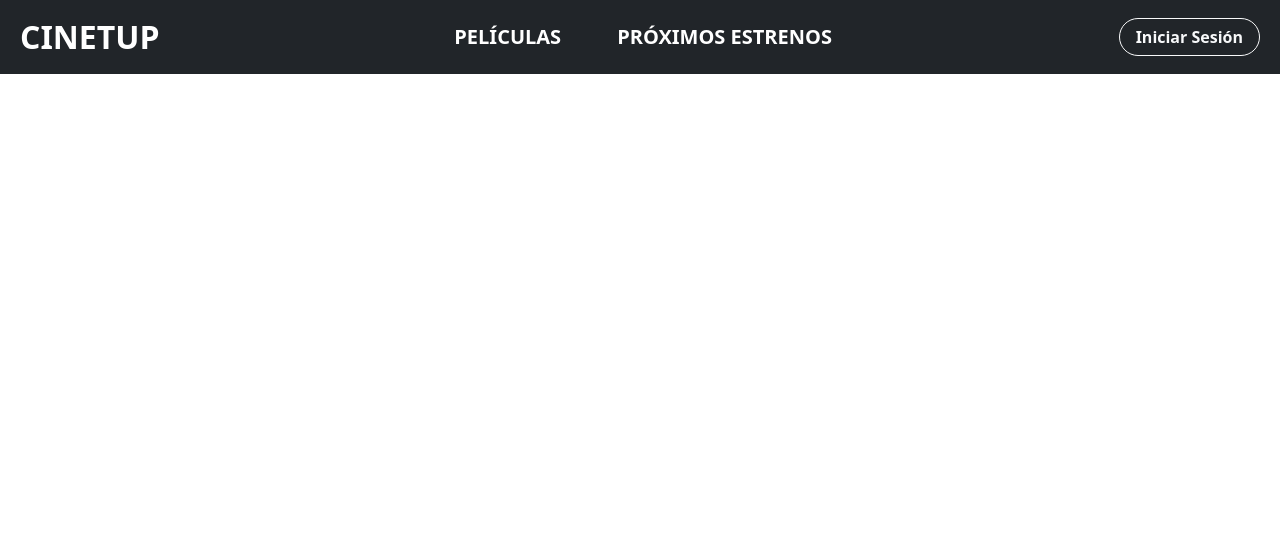
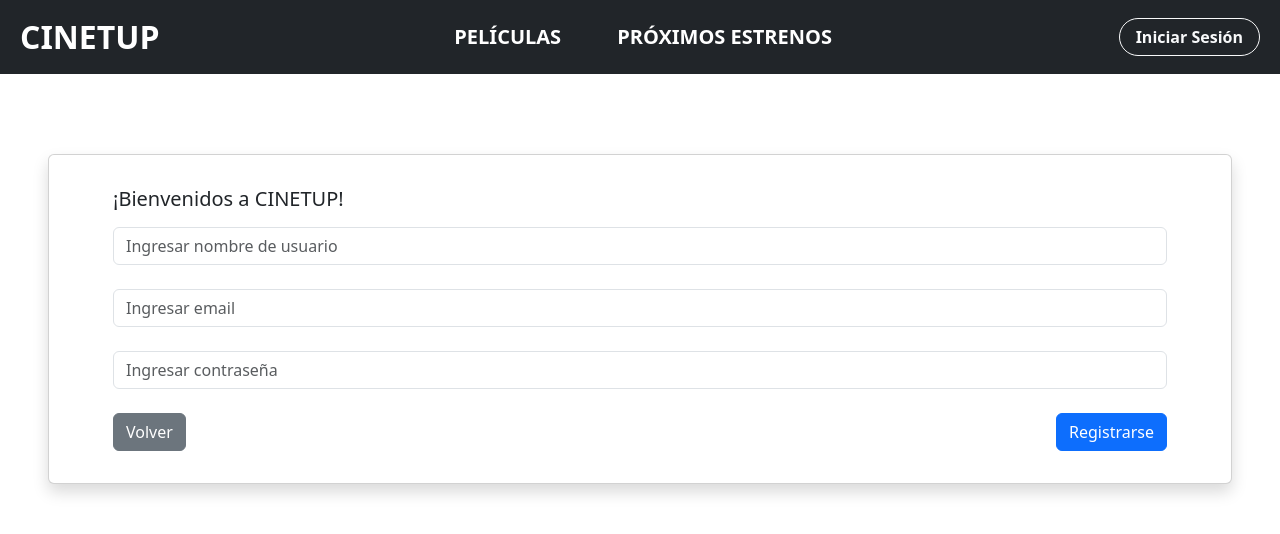
Before and after one commit to nahuelfd/CINE_TUP, a React (Vite) app in the folder Client/TP_Front/cineTUP/: page /register in a window 1280 px wide. Shown: the top 534 px of the page. Built offline with nearby package versions, Linux system fonts and the light colour scheme.

Commit message:
register + servidor en back

```diff
--- a/Client/TP_Front/cineTUP/src/App.jsx
+++ b/Client/TP_Front/cineTUP/src/App.jsx
@@ -5,6 +5,7 @@ import MovieTickets from './components/library/movieTickets/MovieTickets';
 import { BrowserRouter, Routes, Route } from 'react-router';
 import NavBar from './components/navBar/NavBar';
 import Home from "./pages/Home";
+import Register from './components/auth/register/Register';
 
 function App() {
   return (
@@ -14,6 +15,7 @@ function App() {
         <Routes>
           <Route path="/" element={<Home />} />
           <Route path="/login" element={<Login />} />
+          <Route path="/register" element={<Register />} />
           <Route path="/peliculas" element={<Dashboard />} />
           <Route path="/peliculas/:id" element={<MovieTickets />} />
         </Routes>
--- a/Client/TP_Front/cineTUP/src/components/auth/register/Register.jsx
+++ b/Client/TP_Front/cineTUP/src/components/auth/register/Register.jsx
@@ -31,6 +31,21 @@ const Register = () => {
 
     const handleRegister = (event) => {
         event.preventDefault();
+
+        if (!name) {
+            setErrors((prevState) => ({ ...prevState, name: true }));
+            return;
+        }
+
+        if (!email) {
+            setErrors((prevState) => ({ ...prevState, email: true }));
+            return;
+        }
+
+        if (!password) {
+            setErrors((prevState) => ({ ...prevState, password: true }));
+            return;
+        }
 
         fetch("http://localhost:3000/register", {
             headers: {
@@ -89,7 +104,7 @@ const Register = () => {
                 </FormGroup>
                 <Row>
                     <Col>
-                        <Button variant="secondary" onClick={handleLoginClick} >Iniciar sesión</Button>
+                        <Button variant="secondary" onClick={handleLoginClick} >Volver</Button>
                     </Col>
                     <Col md={6} className="d-flex justify-content-end">
                         <Button variant="primary" type="submit">
```
